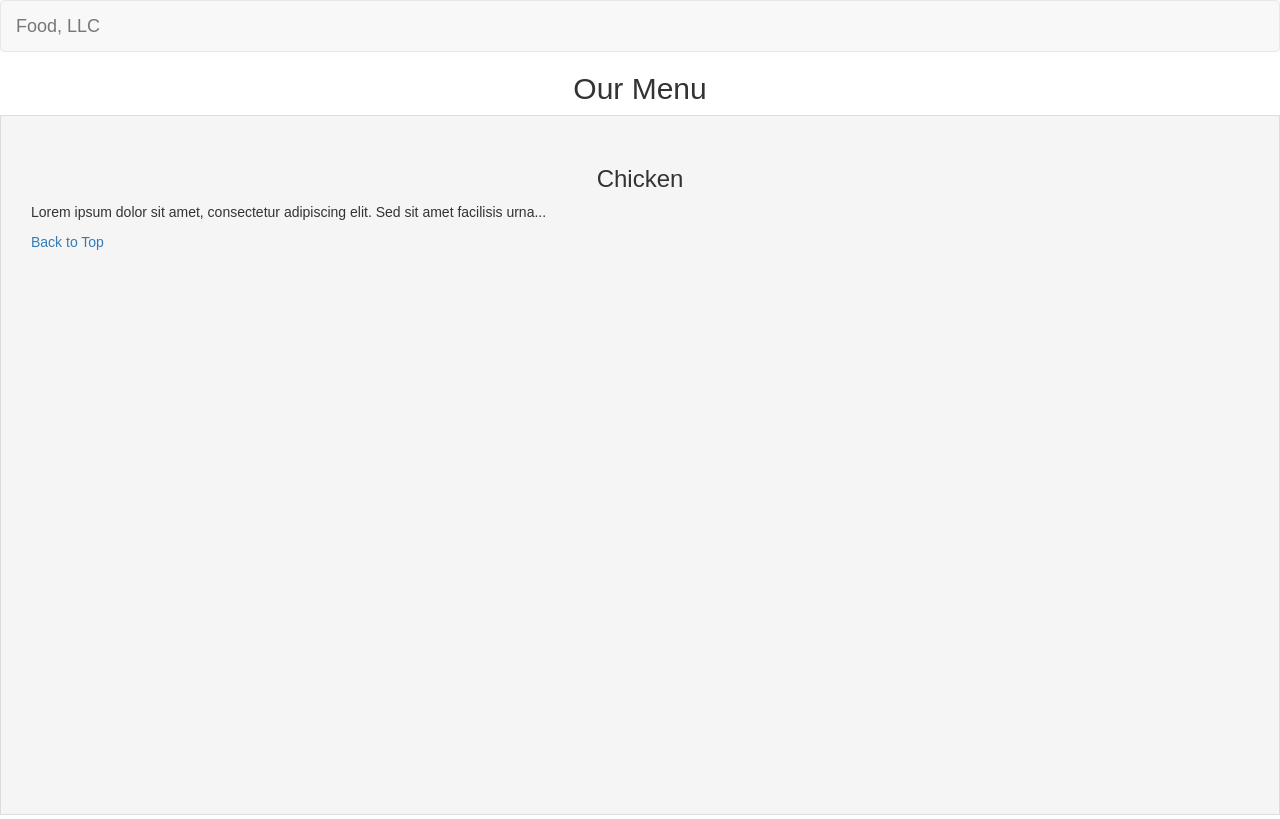
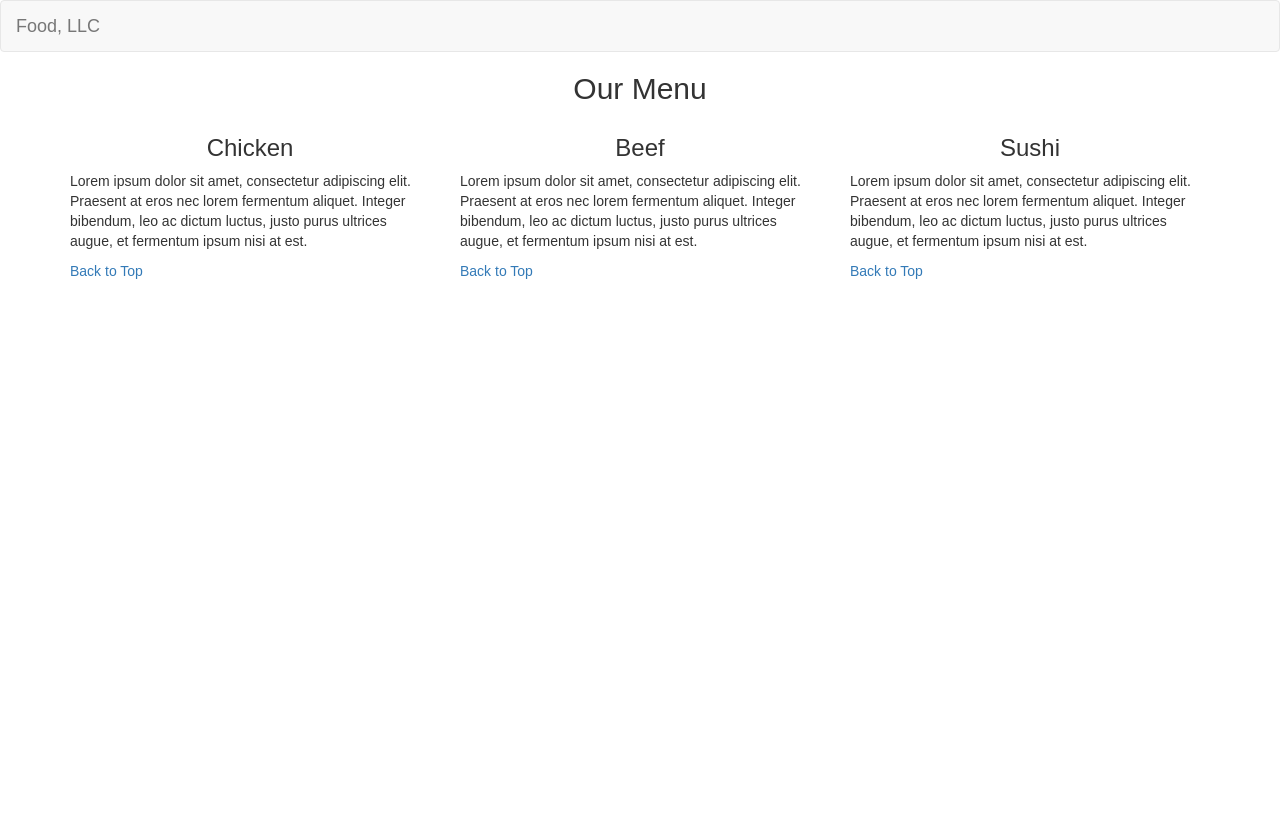
Before and after one commit to KalpanaHanumanthu/mod3_sol, a plain HTML site: page module3-solution/index.html in a window 1280 px wide. Shown: the top 819 px of the page. Drawn offline with nearby package versions, Linux system fonts and the light colour scheme; files that its build step writes are made by us from their sources.

Commit message:
index.html

```diff
--- a/module3-solution/index.html
+++ b/module3-solution/index.html
@@ -6,7 +6,7 @@
   <title>Food, LLC</title>
   <!-- Bootstrap CSS -->
   <link rel="stylesheet" href="https://maxcdn.bootstrapcdn.com/bootstrap/3.3.7/css/bootstrap.min.css">
-  <link rel="stylesheet" href="css/style.css">
+  <link rel="stylesheet" href="style.css">
 </head>
 <body>
 
@@ -38,24 +38,31 @@
     <h2 id="top">Our Menu</h2>
   </div>
 
-  <!-- Tall Section -->
-  <div class="container-fluid">
+  <!-- Sections -->
+  <div class="container">
     <div class="row">
-      <div class="col-xs-12 tall-section">
-        <h3 id="chicken" class="text-center">Chicken</h3>
-        <p>Lorem ipsum dolor sit amet, consectetur adipiscing elit. Sed sit amet facilisis urna...</p>
+
+      <!-- Chicken -->
+      <div class="col-md-4 col-sm-6 col-xs-12 section-box" id="chicken">
+        <h3 class="text-center">Chicken</h3>
+        <p>Lorem ipsum dolor sit amet, consectetur adipiscing elit. Praesent at eros nec lorem fermentum aliquet. Integer bibendum, leo ac dictum luctus, justo purus ultrices augue, et fermentum ipsum nisi at est.</p>
         <a href="#top">Back to Top</a>
       </div>
-      <div class="col-xs-12 tall-section">
-        <h3 id="beef" class="text-center">Beef</h3>
-        <p>Lorem ipsum dolor sit amet, consectetur adipiscing elit. Sed sit amet facilisis urna...</p>
+
+      <!-- Beef -->
+      <div class="col-md-4 col-sm-6 col-xs-12 section-box" id="beef">
+        <h3 class="text-center">Beef</h3>
+        <p>Lorem ipsum dolor sit amet, consectetur adipiscing elit. Praesent at eros nec lorem fermentum aliquet. Integer bibendum, leo ac dictum luctus, justo purus ultrices augue, et fermentum ipsum nisi at est.</p>
         <a href="#top">Back to Top</a>
       </div>
-      <div class="col-xs-12 tall-section">
-        <h3 id="sushi" class="text-center">Sushi</h3>
-        <p>Lorem ipsum dolor sit amet, consectetur adipiscing elit. Sed sit amet facilisis urna...</p>
+
+      <!-- Sushi -->
+      <div class="col-md-4 col-sm-12 col-xs-12 section-box" id="sushi">
+        <h3 class="text-center">Sushi</h3>
+        <p>Lorem ipsum dolor sit amet, consectetur adipiscing elit. Praesent at eros nec lorem fermentum aliquet. Integer bibendum, leo ac dictum luctus, justo purus ultrices augue, et fermentum ipsum nisi at est.</p>
         <a href="#top">Back to Top</a>
       </div>
+
     </div>
   </div>
 
```
